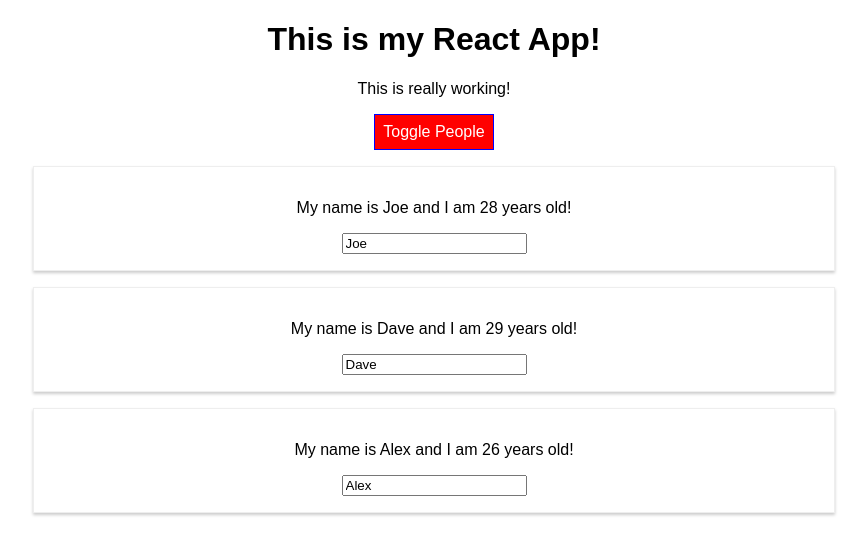
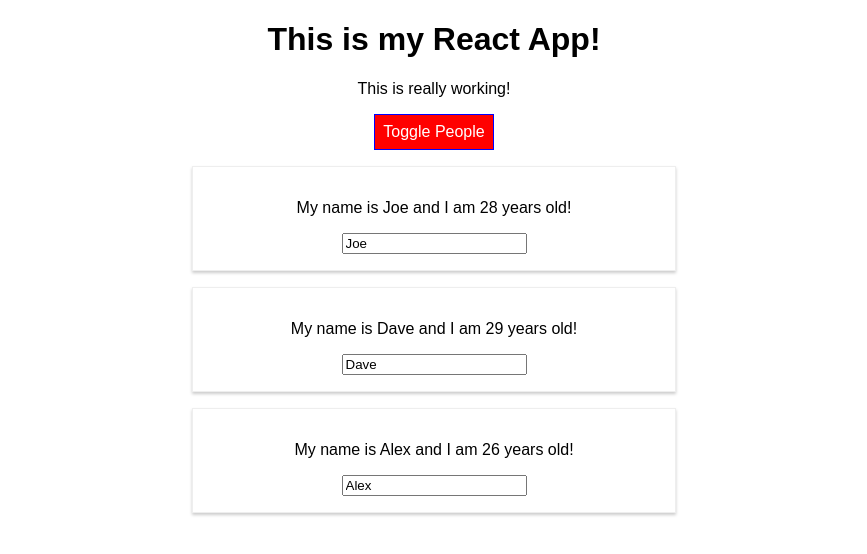
Before and after one commit to P0cketAces/React-Complete-Guide, a React (Create React App) app: page / in a window 1280 px wide. Both pictures are taken after a click on the button "Toggle People". Shown: the top 554 px of the page, without its empty margins (206-1073 px from the left). Built offline with nearby package versions, Linux system fonts and the light colour scheme.

Commit message:
Using styled components instead of Radium

```diff
--- a/package.json
+++ b/package.json
@@ -6,7 +6,8 @@
     "radium": "^0.26.0",
     "react": "^16.11.0",
     "react-dom": "^16.11.0",
-    "react-scripts": "1.1.5"
+    "react-scripts": "1.1.5",
+    "styled-components": "^4.4.1"
   },
   "scripts": {
     "start": "react-scripts start",
--- a/src/App.js
+++ b/src/App.js
@@ -1,7 +1,6 @@
 import React, { Component } from 'react';
 import './App.css';
 import Person from './Person/Person';
-import Radium from 'radium';
 
 class App extends Component {
   state = {
@@ -105,4 +104,4 @@
   }
 }
 
-export default Radium(App);
+export default App;
--- a/src/Person/Person.css
+++ b/src/Person/Person.css
@@ -1,4 +1,4 @@
-.Person{
+/* .Person{
     width: 60%;
     margin: 16px auto;
     border: 1px solid #eee;
@@ -6,3 +6,9 @@
     padding: 16px;
     text-align: center;
 }
+
+@media(min-width: 500px){
+    .Person{
+        width: 450px;
+    }
+} */
--- a/src/Person/Person.js
+++ b/src/Person/Person.js
@@ -1,15 +1,35 @@
 import React from 'react';
-import './Person.css';
-import Radium from 'radium';
+//import './Person.css';
+import styled from 'styled-components';
+
+const StyledDiv = styled.div`
+    width: 60%;
+    margin: 16px auto;
+    border: 1px solid #eee;
+    box-shadow: 0 2px 3px #ccc;
+    padding: 16px;
+    text-align: center;
+
+    @media(min-width: 500px){
+        width: 450px;
+    }
+`;
 
 const person = (props) => {
+    const style={
+        '@media(min-width: 500px)':{
+            width: '450px'
+        }
+    };
+
     return (
-        <div className="Person">
+        // <div className="Person" style={style}>
+        <StyledDiv>
             <p onClick={props.click}>My name is {props.name} and I am {props.age} years old!</p>
             <p>{props.children}</p>
             <input type="text" onChange={props.changed} value={props.name}></input>
-        </div>
+        </StyledDiv>
     )
 }
 
-export default Radium(person);
+export default person;
```
Also changed, not shown: 1 other file (tests, documents, lock files or other folders).
